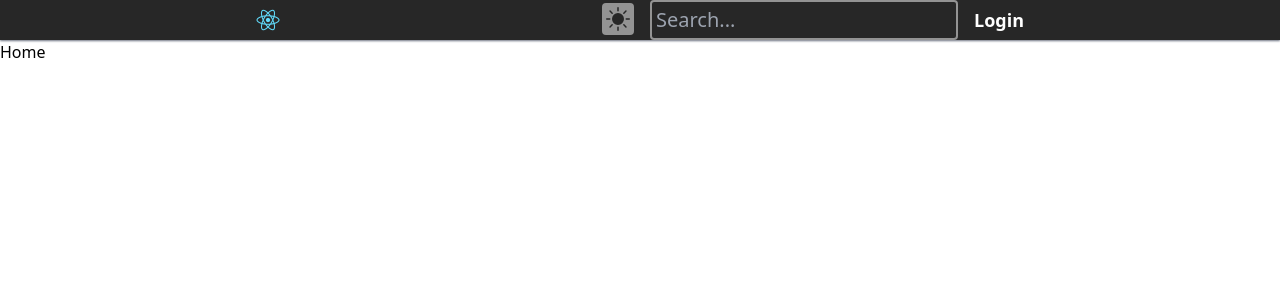
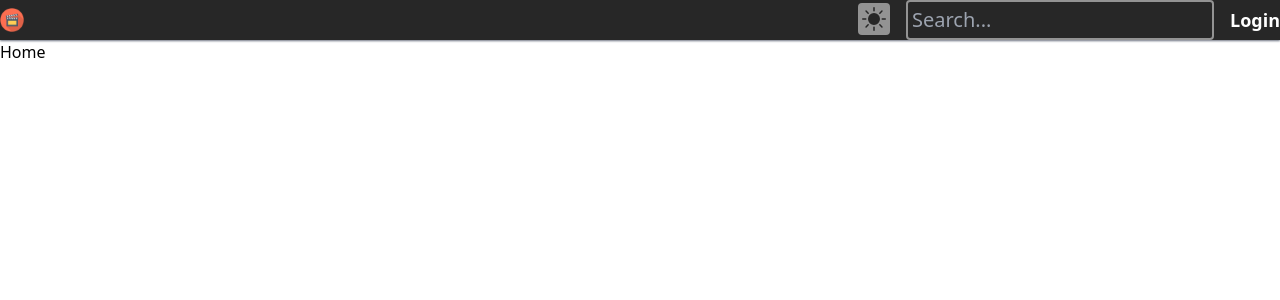
Before and after one commit to NetanelShimoni/MoviesReview, a React (Create React App) app in the folder frontend/: page / in a window 1280 px wide. Shown: the top 300 px of the page. Built offline with nearby package versions, Linux system fonts and the light colour scheme.

Commit message:
change logo

```diff
--- a/frontend/src/components/user/Navbar.jsx
+++ b/frontend/src/components/user/Navbar.jsx
@@ -10,10 +10,9 @@ export default function Navbar() {
     const {isLoggedIn} = authInfo;
     return (
         <div className="bg-secondary shadow-sm shadow-gray-500">
-            <Container className=" p-0.75">
                 <div className="flex justify-between items-center">
                     <Link to="/">
-                        <img src="./logo192.png" alt="" className="h-6" />
+                        <img src="./logo.jpg" alt="" className="h-6" />
                     </Link>
                     <ul className="flex items-center space-x-4"><li>
                         <button onClick={toggleTheme} className="dark:bg-white bg-dark-subtle p-1 rounded">
@@ -33,7 +32,6 @@ export default function Navbar() {
                         </li>
                     </ul>
                 </div>
-            </Container>
         </div>
     );
 }
```
Also changed, not shown: frontend/public/logo.jpg (added).
